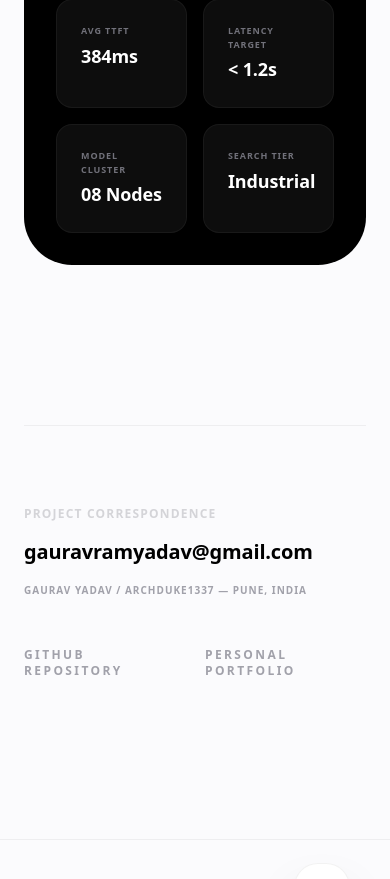
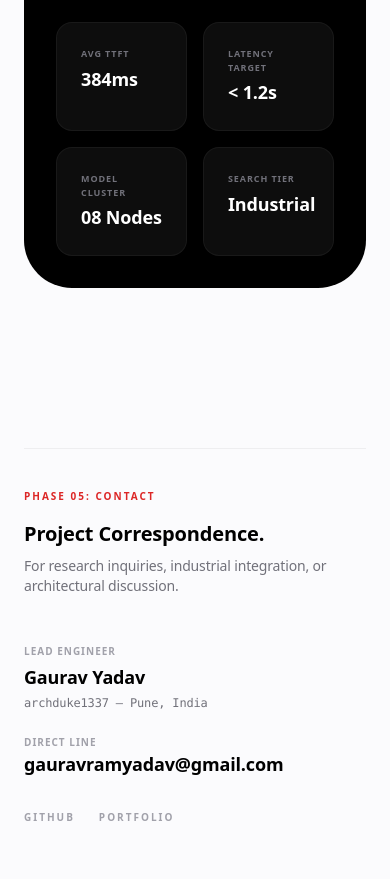
Before and after one commit to archduke1337/SeekEngine, a Next.js app: page /about in a window 390 px wide. Shown: the part 4109-4988 px from the top of the page. Built offline with nearby package versions, Linux system fonts and the light colour scheme; no server answers.

Commit message:
Update page.tsx

```diff
--- a/src/app/about/page.tsx
+++ b/src/app/about/page.tsx
@@ -25,7 +25,7 @@ export default function AboutPage() {
             </div>
             <div className="text-right hidden md:block text-zinc-400">
                 <p className="text-[10px] font-mono uppercase tracking-widest leading-relaxed">
-                    System Freeze: Jan 05, 2026 <br />
+                    Last Update: Jan 06, 2026 <br />
                     TTFT Target: &lt; 400ms <br />
                     Pune, India
                 </p>
@@ -33,7 +33,7 @@ export default function AboutPage() {
         </div>
 
         {/* Narrative Flow */}
-        <div className="space-y-40">
+        <div className="space-y-40 pb-20">
 
           {/* Section 01: The Core */}
           <section className="grid grid-cols-1 lg:grid-cols-2 gap-12 items-center">
@@ -229,7 +229,7 @@ export default function AboutPage() {
                     },
                     {
                         title: "Visual Core",
-                        desc: "React Three Fiber powers the interactive 3D hero section, using GLSL shaders for the atmospheric background effects.",
+                        desc: "Tailwind CSS & Framer Motion power the glassmorphism and ambient logic, replacing heavier 3D libraries for 60fps performance.",
                     }
                 ].map((spec, i) => (
                     <div key={i} className="p-8 rounded-[2rem] bg-zinc-50 dark:bg-zinc-900 border border-black/5 dark:border-white/5">
@@ -254,7 +254,7 @@ export default function AboutPage() {
                             { label: "Technical Manuscript", val: "v2.1 Stable" },
                             { label: "Grounding Benchmark", val: "Multi-Model Consensus" },
                             { label: "Neural Flow Protocol", val: "Active Framework" },
-                            { label: "Design System Freeze", val: "Jan 05, 2026" }
+                            { label: "Design System Freeze", val: "Jan 06, 2026" }
                         ].map((item, i) => (
                             <div key={i} className="flex justify-between items-center py-4 border-b border-white/5 last:border-0">
                                 <span className="text-[10px] font-bold text-zinc-500 uppercase tracking-widest">{item.label}</span>
@@ -286,32 +286,31 @@ export default function AboutPage() {
             </div>
           </section>
 
-          {/* Contact Node */}
-          <footer className="pt-20 border-t border-black/5 dark:border-white/5 text-left">
-            <div className="flex flex-col md:flex-row justify-between gap-12">
-                <div className="space-y-4">
-                    <h3 className="text-xs font-bold uppercase tracking-widest text-zinc-300 dark:text-zinc-700">Project Correspondence</h3>
-                    <p className="text-xl font-bold text-black dark:text-white">gauravramyadav@gmail.com</p>
-                    <p className="text-[10px] font-bold text-zinc-400 uppercase tracking-widest leading-relaxed">Gaurav Yadav / archduke1337 — Pune, India</p>
-                </div>
-                <div className="flex gap-8 items-end">
-                    <Link href="https://github.com/archduke1337/SeekEngine" target="_blank" className="text-xs font-bold uppercase tracking-[0.2em] text-zinc-400 hover:text-black dark:hover:text-white transition-colors">Github Repository</Link>
-                    <Link href="https://archduke.is-a.dev" target="_blank" className="text-xs font-bold uppercase tracking-[0.2em] text-zinc-400 hover:text-black dark:hover:text-white transition-colors">Personal Portfolio</Link>
+          {/* Section 05: Correspondence */}
+          <section className="grid grid-cols-1 md:grid-cols-2 gap-12 pt-10 border-t border-black/5 dark:border-white/5">
+            <div className="space-y-4">
+                <p className="text-[10px] font-bold uppercase tracking-[0.2em] text-red-600">Phase 05: Contact</p>
+                <div className="space-y-2">
+                    <h3 className="text-xl font-bold text-black dark:text-white">Project Correspondence.</h3>
+                    <p className="text-sm text-zinc-500 dark:text-zinc-400 max-w-sm">For research inquiries, industrial integration, or architectural discussion.</p>
                 </div>
             </div>
-          </footer>
-        </div>
-
-        {/* Home Navigation */}
-        <div className="fixed bottom-10 right-10 z-50">
-          <Link
-            href="/"
-            className="w-14 h-14 bg-white dark:bg-zinc-900 shadow-2xl border border-black/5 dark:border-white/10 rounded-[1.5rem] flex items-center justify-center hover:scale-105 active:scale-95 transition-all group overflow-hidden"
-          >
-            <svg className="w-5 h-5 text-black dark:text-white" fill="none" viewBox="0 0 24 24" stroke="currentColor">
-              <path strokeLinecap="round" strokeLinejoin="round" strokeWidth={2.5} d="M10 19l-7-7m0 0l7-7m-7 7h18" />
-            </svg>
-          </Link>
+            <div className="space-y-6">
+                <div className="space-y-1">
+                    <p className="text-[10px] font-bold uppercase tracking-widest text-zinc-400">Lead Engineer</p>
+                    <p className="text-lg font-bold text-black dark:text-white">Gaurav Yadav</p>
+                    <p className="text-xs font-mono text-zinc-500">archduke1337 — Pune, India</p>
+                </div>
+                <div className="space-y-1">
+                    <p className="text-[10px] font-bold uppercase tracking-widest text-zinc-400">Direct Line</p>
+                    <a href="mailto:gauravramyadav@gmail.com" className="text-lg font-bold text-black dark:text-white hover:text-red-500 transition-colors">gauravramyadav@gmail.com</a>
+                </div>
+                <div className="flex gap-6 pt-2">
+                    <Link href="https://github.com/archduke1337/SeekEngine" target="_blank" className="text-[10px] font-bold uppercase tracking-[0.2em] text-zinc-400 hover:text-black dark:hover:text-white transition-colors">GitHub</Link>
+                    <Link href="https://archduke.is-a.dev" target="_blank" className="text-[10px] font-bold uppercase tracking-[0.2em] text-zinc-400 hover:text-black dark:hover:text-white transition-colors">Portfolio</Link>
+                </div>
+            </div>
+          </section>
         </div>
       </div>
     </main>
```
